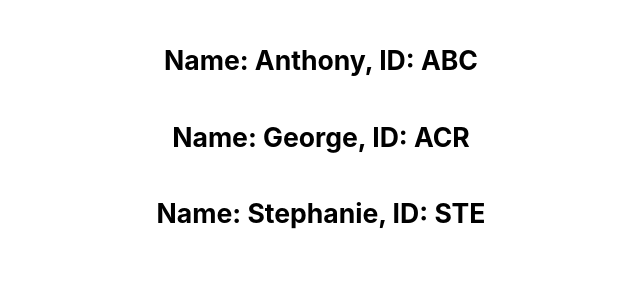
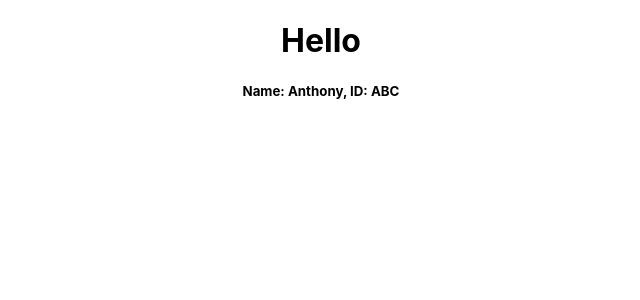
Before and after one commit to ilicc-sara/React, a React (Create React App) app in the folder react-intro/: page / in a window 1280 px wide. Shown: the top 300 px of the page, without its empty margins (319-959 px from the left). Built offline with nearby package versions, Linux system fonts and the light colour scheme.

Commit message:
6th lection finished

```diff
--- a/react-intro/src/App.js
+++ b/react-intro/src/App.js
@@ -1,113 +1,33 @@
-// import logo from "./logo.svg";
-// import Documentation from "./Dokumentation";
-// import Counter from "./Counter";
 import React from "react";
 import "./App.css";
 import Employee from "./Employee";
 
-// const employeeInfo = [
-//   {
-//     firstName: "Jack",
-//     lastName: "Smith",
-//     age: "21",
-//     employeeId: "1",
-//   },
-//   {
-//     firstName: "Stephanie",
-//     lastName: "A",
-//     age: "21",
-//     employeeId: "2",
-//   },
-//   {
-//     firstName: "George",
-//     lastName: "B",
-//     age: "21",
-//     employeeId: "3",
-//   },
-//   {
-//     firstName: "Anthony",
-//     lastName: "C",
-//     age: "21",
-//     employeeId: "4",
-//   },
-// ];
-
-// const employee = {
-//   id: "ABC",
-//   name: "Anthony",
-//   salary: "$10",
-//   address: {
-//     salary: "$100",
-//     street: "210 Washington Street",
-//     country: "Canada",
-//     province: "Ontario",
-//     zones: {
-//       plantZone: "7B",
-//       alienZone: "41",
-//     },
-//   },
-// };
-
-const employees = [
+const employee = [
   {
     name: "Anthony",
     id: "ABC",
   },
   {
     name: "George",
-    id: "ACR",
-  },
-  {
-    name: "Stephanie",
-    id: "STE",
+    id: "QWE",
   },
 ];
 
 function App() {
+  const baseEmployeeObjet = {
+    role: "employee",
+    company: "CodeSandbox",
+  };
+
+  const firstEmployee = { ...baseEmployeeObjet, ...employee[0] };
+  console.log(firstEmployee);
+
   return (
     <div className="App">
-      <h1>
-        {employees.map((employee) => (
-          <Employee key={employee.id} name={employee.name} id={employee.id} />
-        ))}
-      </h1>
+      <h1>Hello</h1>
+      <Employee {...firstEmployee} />
     </div>
   );
-
-  // return (
-  //   <div className="App">
-  //     <header className="App-header">
-  //       <h1> Company Directory </h1>
-  //       {employeeInfo.map((employee) => {
-  //         // const { firstName, lastName, age } = employee;
-  //         return <Employee key={employee.employeeId} {...employee} />;
-  //       })}
-  //       {/* <Employee firstName="Jack" lastName="Smith" age="21" />
-  //       <Employee firstName="Stephanie" lastName="A" age="21" />
-  //       <Employee firstName="George" lastName="B" age="21" />
-  //       <Employee firstName="Anthony" lastName="C" age="21" /> */}
-  //     </header>
-  //   </div>
-  // );
-  // const {
-  //   name,
-  //   id,
-  //   address: {
-  //     street,
-  //     country,
-  //     province,
-  //     zones: { plantZone: myPlantZone, alienZone },
-  //   },
-  // } = employee;
-  // return (
-  //   <div className="App">
-  //     <h2>{name}</h2>
-  //     <h2>{id}</h2>
-  //     <h2>
-  //       {street} {country} {province} {myPlantZone} {alienZone}
-  //     </h2>
-  //   </div>
-  // );
 }
 
 export default App;
```
